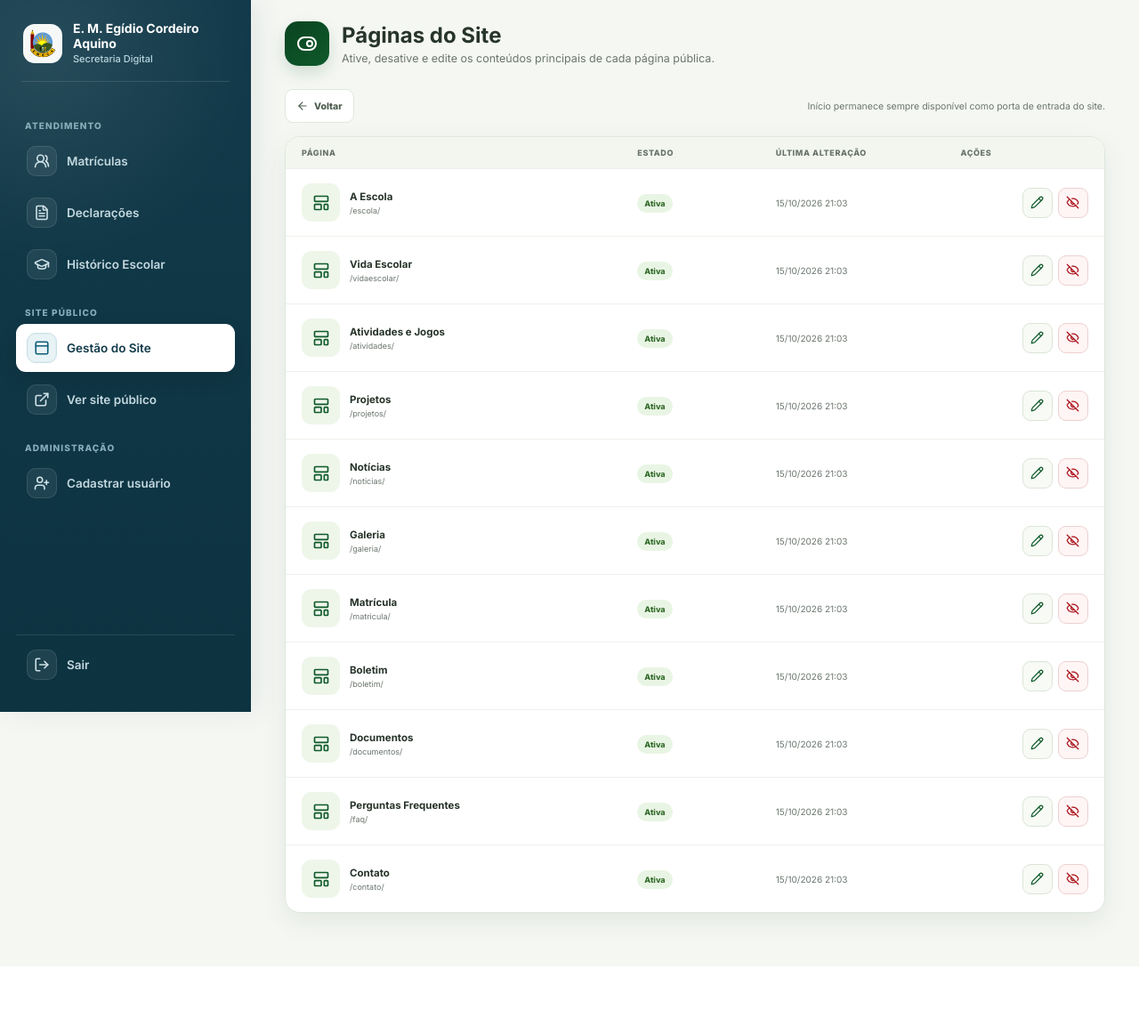
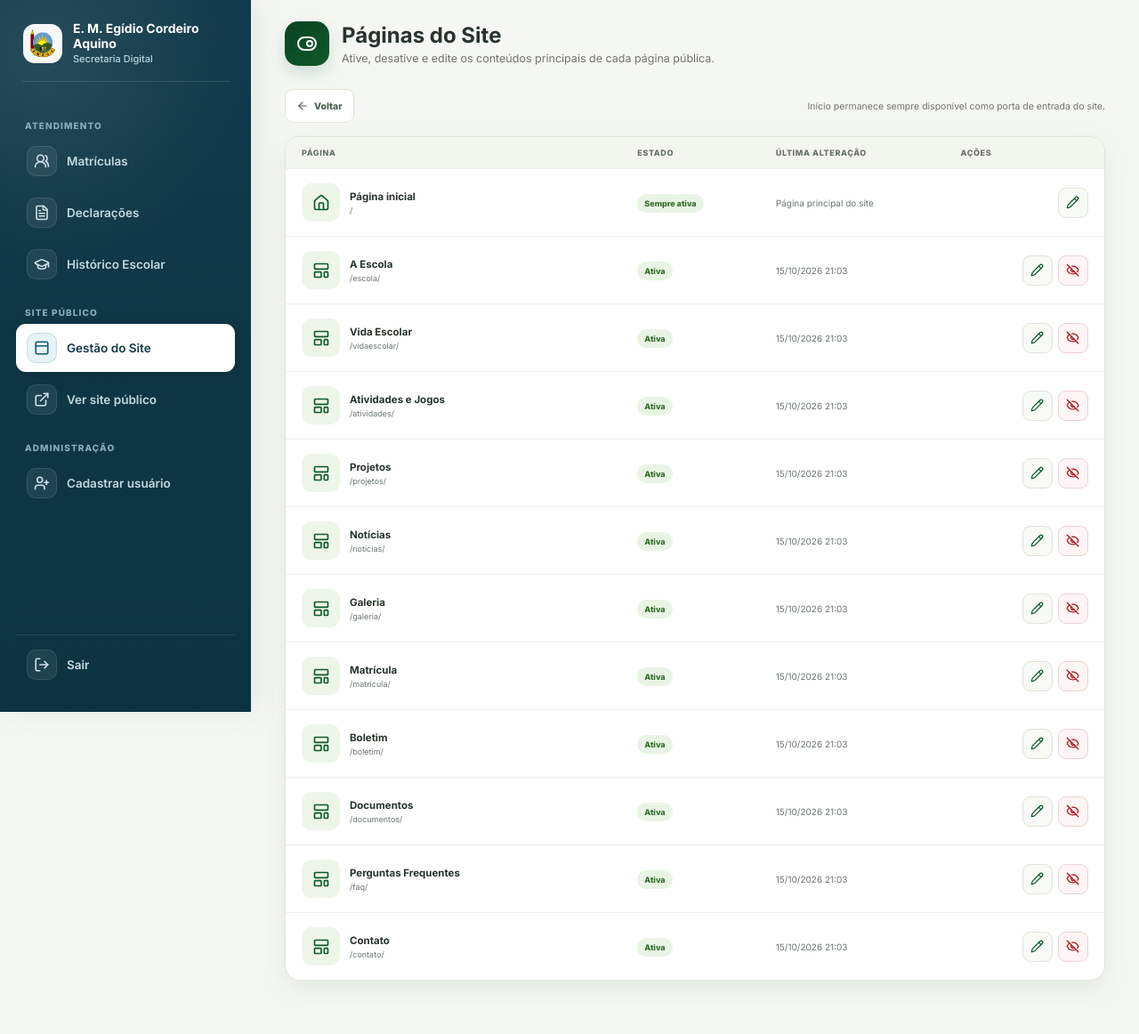
Before and after one commit to Paulo-Andre/emeca, a Django app: page /gestao-site/paginas/ in a window 1280 px wide. Shown: the whole page at 89% size. Before the commit the page ends 1058 px from the top, so only its background shows below. Run offline with Django 5.2, Linux system fonts and the light colour scheme; the visitor is signed in with stand-in values (Sample User, id 1); data comes from the database, SQL or seed files in the repository; parts of the project's set-up code (start-up, migrations or seed data) failed here and were passed over.

Commit message:
Adicionar página inicial à lista de páginas editáveis

```diff
--- a/site_publico/templates/site_publico/gestao/paginas.html
+++ b/site_publico/templates/site_publico/gestao/paginas.html
@@ -14,6 +14,19 @@
   <div class="manager-table-head">
     <span>Página</span><span>Estado</span><span>Última alteração</span><span>Ações</span>
   </div>
+
+  <div class="manager-table-row manager-table-row--home">
+    <div class="manager-page-name">
+      <span><i data-lucide="house"></i></span>
+      <div><strong>Página inicial</strong><small>/</small></div>
+    </div>
+    <div><span class="manager-badge is-on">Sempre ativa</span></div>
+    <div class="manager-muted">Página principal do site</div>
+    <div class="manager-row-actions">
+      <a class="manager-icon-btn" href="{% url 'site_publico:gestao_inicio' %}" title="Editar página inicial"><i data-lucide="pencil"></i></a>
+    </div>
+  </div>
+
   {% for pagina in paginas %}
     <div class="manager-table-row">
       <div class="manager-page-name">
```
